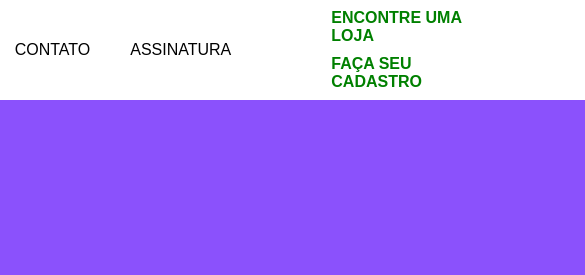
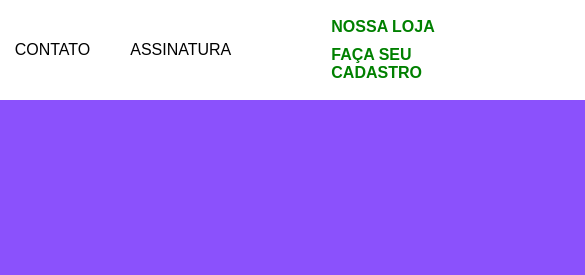
Before and after one commit to ICEI-PUC-Minas-PMV-SI/pmv-si-2021-1-e1-proj-web-t3-lavanderia-por-assinatura, a plain HTML site: page src/frontend/assinatura.html in a window 1280 px wide. Shown: the top 275 px of the page, 695-1280 px from the left. Drawn offline with Linux system fonts and the light colour scheme.

Commit message:
Update assinatura.html

```diff
--- a/src/frontend/assinatura.html
+++ b/src/frontend/assinatura.html
@@ -18,7 +18,7 @@
             <li class="header_list_item"><a href="assinatura.html">ASSINATURA</a></li>
         </ul>
         <ul class="header_right">
-            <b><li class="header_list_right"><a href="mapa.html">ENCONTRE UMA LOJA</a></li></b>
+            <b><li class="header_list_right"><a href="mapa.html">NOSSA LOJA</a></li></b>
             <b><li class="header_list_right"><a href="login.html">FAÇA SEU CADASTRO</a></li></b>
         </ul>
      </header>
```
